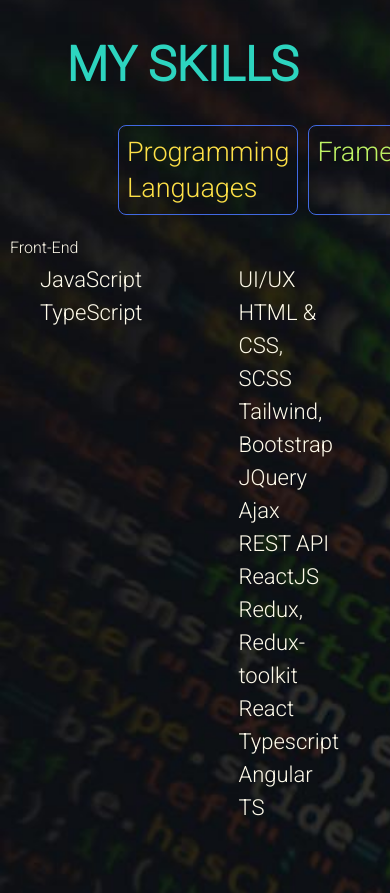
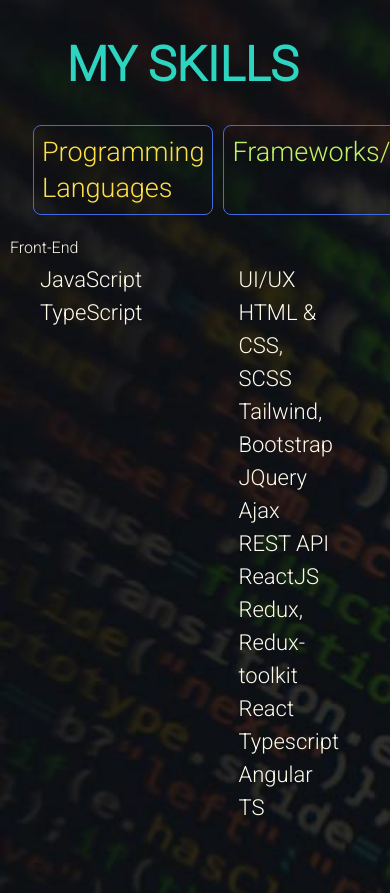
Before and after one commit to TheFlash2022/cv-online, a React (Create React App) app: page / in a window 390 px wide. Shown: the part 1280-2173 px from the top of the page. Built offline with nearby package versions, Linux system fonts and the light colour scheme.

Commit message:
update responsive-maxwidth600

```diff
--- a/src/App.scss
+++ b/src/App.scss
@@ -268,7 +268,7 @@
   .skills {
     padding-right: 25px;
     .title_skills {
-      margin-left: 70px;
+      margin-left: -15px;
       h3 {
         font-size: 27px;
       }
--- a/src/component/Skills.tsx
+++ b/src/component/Skills.tsx
@@ -52,7 +52,7 @@
           <div className="languages relative left-12">
             <p>C#</p>
             <p>OOP</p>
-            <p>MS SQL Database</p>
+            <p className="w-1/2">MS SQL Database</p>
           </div>
           <div className="frameworks relative left-72">
             <p>ORMs (Entity framework) </p>
```
